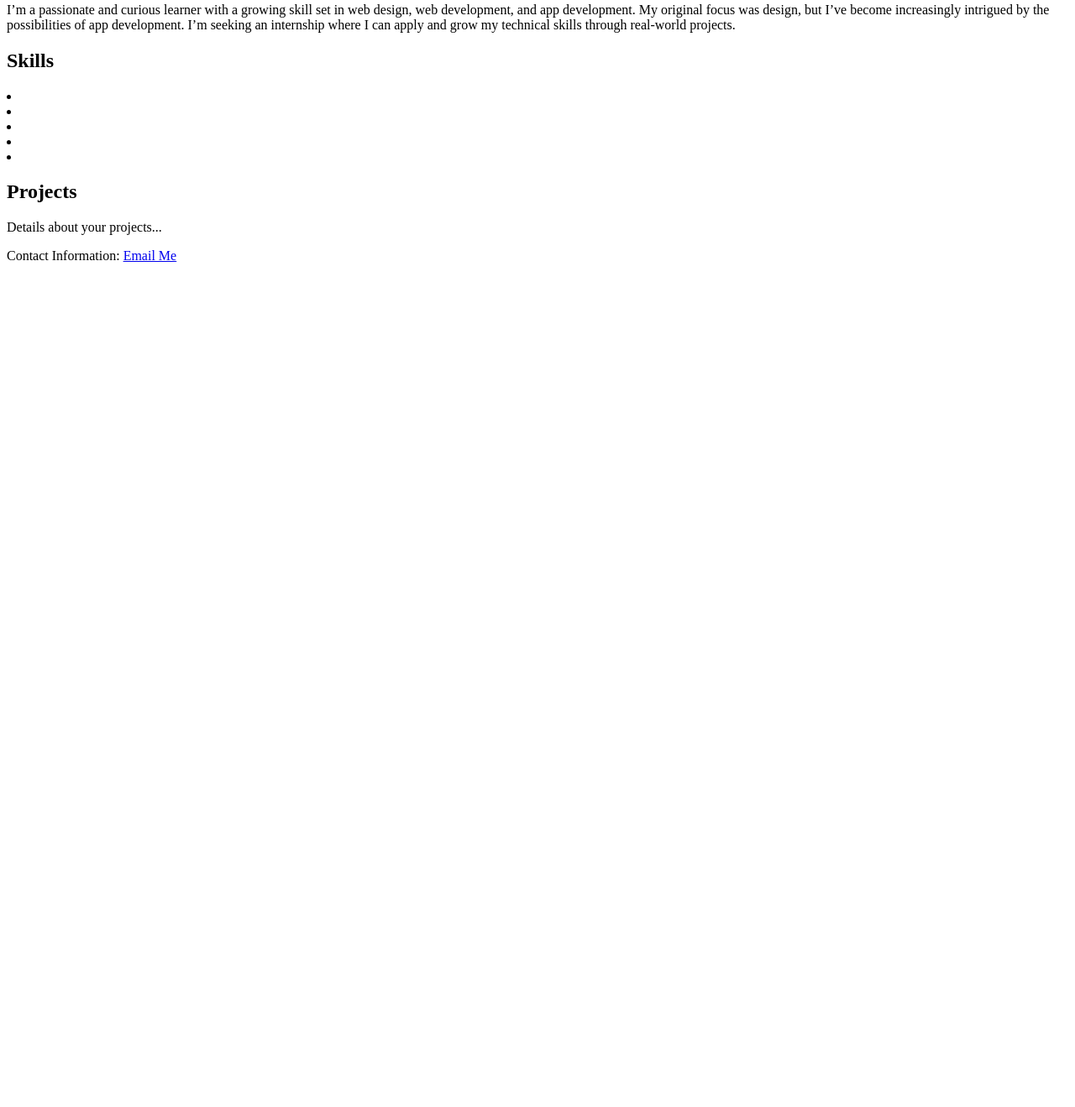
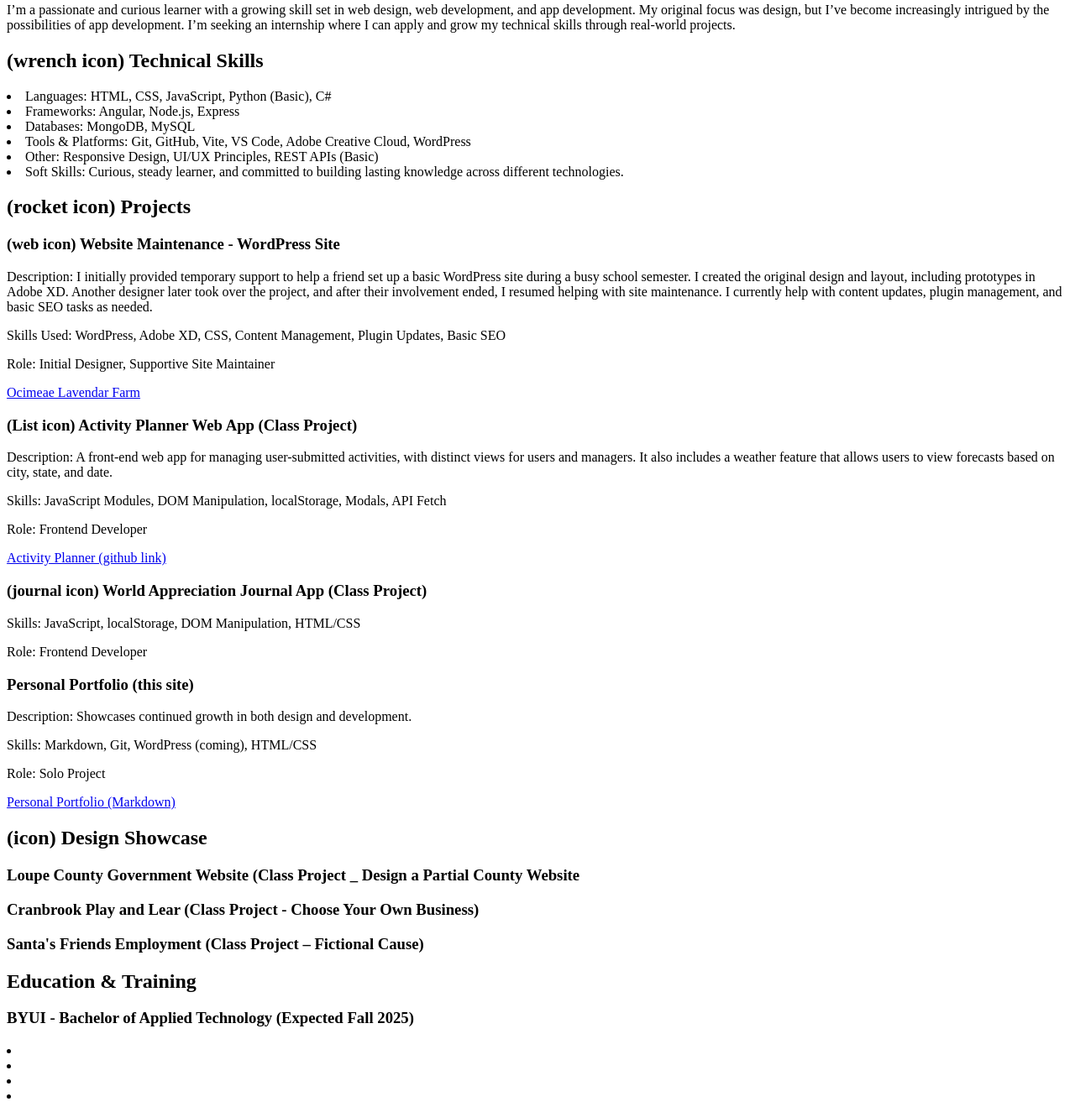
Before and after one commit to mmullerx4/MM.Portfolio, a plain HTML site: page index.html in a window 1280 px wide. Shown: the part 162-1481 px from the top of the page at 84% size. Before the commit the page ends 800 px from the top, so only its background shows below. Drawn offline with Linux system fonts and the light colour scheme.

Commit message:
April End update

```diff
--- a/index.html
+++ b/index.html
@@ -18,18 +18,61 @@
     </section>
 
     <section>
-        <h2>Skills</h2>
+        <h2>(wrench icon) Technical Skills</h2>
+            <li>Languages: HTML, CSS, JavaScript, Python (Basic), C#</li>
+            <li>Frameworks: Angular, Node.js, Express</li>
+            <li>Databases: MongoDB, MySQL</li>
+            <li>Tools & Platforms: Git, GitHub, Vite, VS Code, Adobe Creative Cloud, WordPress</li>
+            <li>Other: Responsive Design, UI/UX Principles, REST APIs (Basic)</li>
+            <li>Soft Skills: Curious, steady learner, and committed to building lasting knowledge across different technologies.</li>
+    </section>
+
+    <section>
+        <h2>(rocket icon) Projects</h2>
+
+            <h3>(web icon) Website Maintenance - WordPress Site</h3>
+                <p>Description: I initially provided temporary support to help a friend set up a basic WordPress site during a busy school semester. I created the original design and layout, including prototypes in Adobe XD. Another designer later took over the project, and after their involvement ended, I resumed helping with site maintenance. I currently help with content updates, plugin management, and basic SEO tasks as needed.</p>
+                <p>Skills Used: WordPress, Adobe XD, CSS, Content Management, Plugin Updates, Basic SEO</p>
+                <p>Role: Initial Designer, Supportive Site Maintainer</p>
+                <a href="https://ocimeaelavenderfarm.com/">Ocimeae Lavendar Farm</a>
+
+            <h3>(List icon) Activity Planner Web App (Class Project)</h3>
+                <p>Description: A front-end web app for managing user-submitted activities, with distinct views for users and managers. It also includes a weather feature that allows users to view forecasts based on city, state, and date.</p>
+                <p>Skills: JavaScript Modules, DOM Manipulation, localStorage, Modals, API Fetch</p>
+                <p>Role: Frontend Developer</p>
+                <a href="https://github.com/mmullerx4/vacationPlanner">Activity Planner (github link)</a>
+
+            <h3>(journal icon) World Appreciation Journal App (Class Project)</h3>
+                <p>Skills: JavaScript, localStorage, DOM Manipulation, HTML/CSS</p>
+                <p>Role: Frontend Developer</p>
+                <a href="https://github.com/mmullerxr/WAJ"></a>
+
+            <h3>Personal Portfolio (this site)</h3>
+            <p>Description: Showcases continued growth in both design and development.</p>
+            <p>Skills: Markdown, Git, WordPress (coming), HTML/CSS</p>
+            <p>Role: Solo Project</p>
+            <a href="https://github.com/mmullerx4/MM.Portfolio">Personal Portfolio (Markdown)</a>
+    </section>
+
+    <section>
+        <h2>(icon) Design Showcase</h2>
+        <h3>Loupe County Government Website (Class Project _ Design a Partial County Website</h3>
+
+        <h3>Cranbrook Play and Lear (Class Project - Choose Your Own Business)</h3>
+
+        <h3>Santa's Friends Employment (Class Project – Fictional Cause)</h3>
+    </section>
+
+    <Section>
+        <h2>Education & Training</h2>
+        <h3>BYUI - Bachelor of Applied Technology (Expected Fall 2025)</h3>
             <li></li>
             <li></li>
             <li></li>
             <li></li>
-            <li></li>
-    </section>
-    <section>
-        <h2>Projects</h2>
-        <h3></h3>
-        <p>Details about your projects...</p>
-    </section>
+
+            <a href=""></a>
+    </Section>
 
     <footer>
         <p>Contact Information: <a href="mailto:your.email@example.com">Email Me</a></p>
```
Also changed, not shown: 2 other files.
